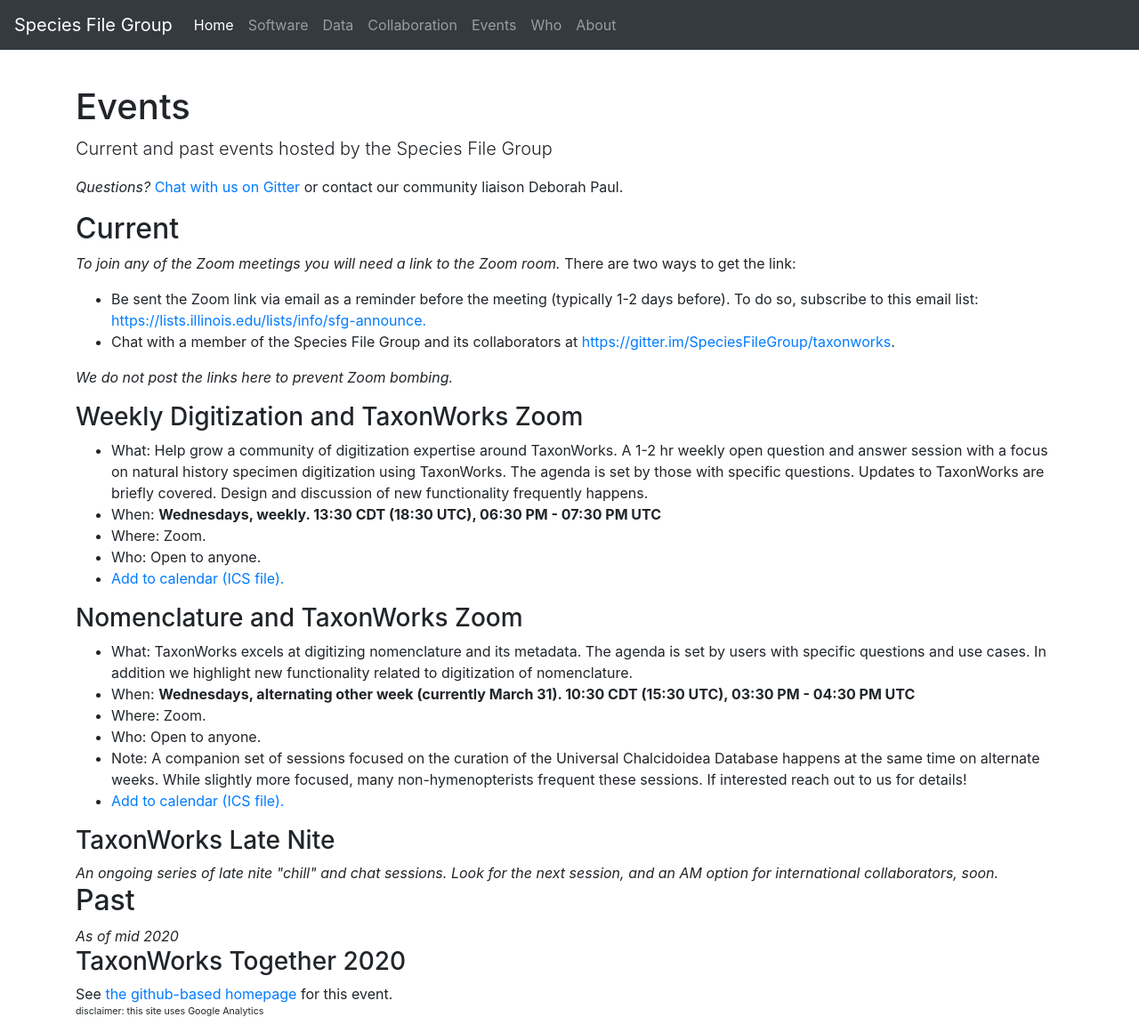
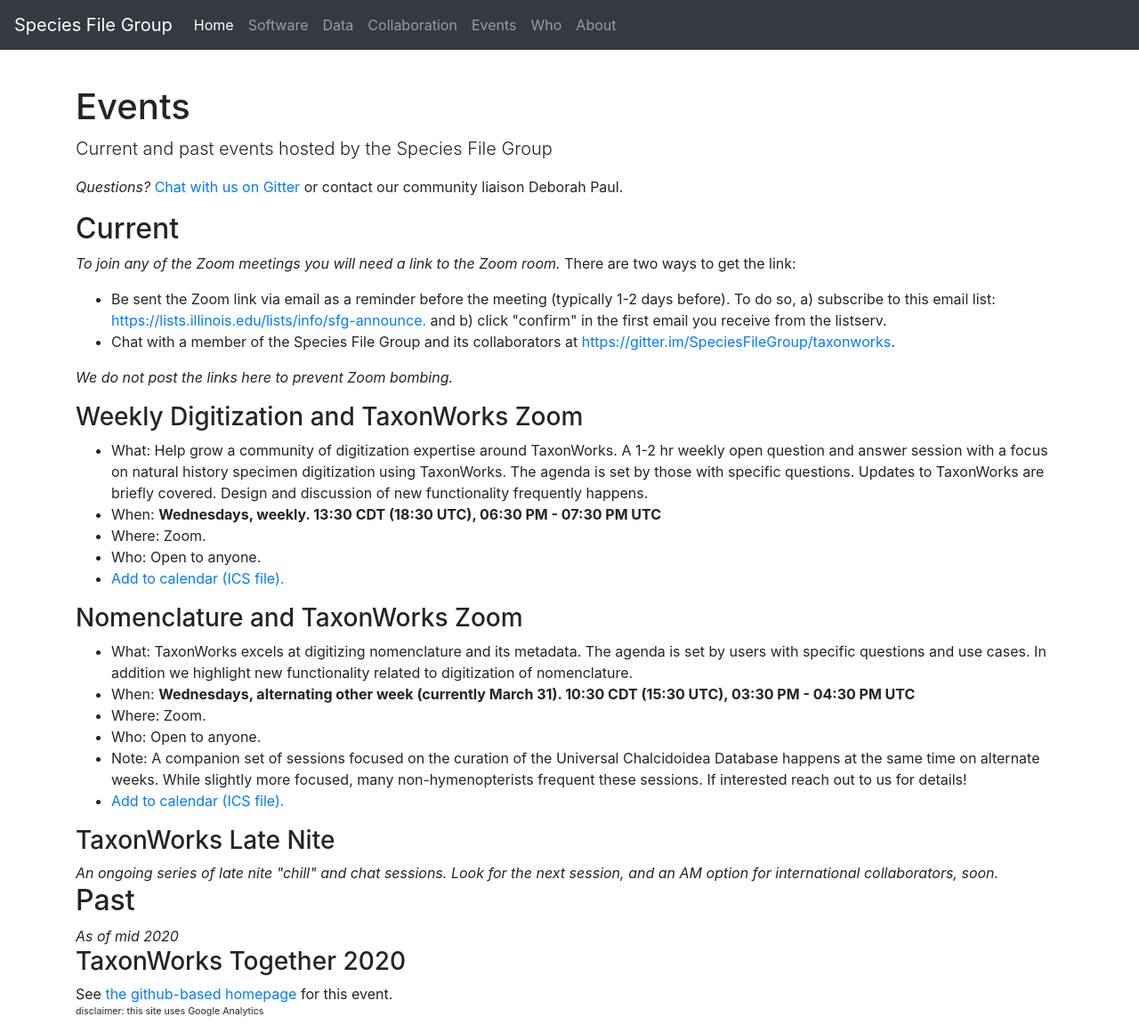
Before and after one commit to pnhogan/speciesfilegroup.github.io, a Jekyll site: the page built from events.html, in a window 1280 px wide and 1161 px high. Shown: the whole window at 89% size. Built offline with Jekyll 4.4.1, drawn with Linux system fonts in a browser that asks for light colours.

Commit message:
added note that one needs to click confirm in first email from listserv
Some folks say they signed up for the listserv but they don't appear in the listserv subscribers list. Following up with some users (thanks Kojun!), we discovered that they need to click "confirm" in the first email they receive from the listserv. Added note to this effect here on the events.html page, and will add it to the listserv instructions page too.

```diff
--- a/events.html
+++ b/events.html
@@ -14,7 +14,7 @@
 
 <p><em>To join any of the Zoom meetings you will need a link to the Zoom room.</em> There are two ways to get the link:
   <ul>
-    <li> Be sent the Zoom link via email as a reminder before the meeting (typically 1-2 days before). To do so, subscribe to this email list: <a href="https://lists.illinois.edu/lists/info/sfg-announce">https://lists.illinois.edu/lists/info/sfg-announce.</a></li>
+    <li> Be sent the Zoom link via email as a reminder before the meeting (typically 1-2 days before). To do so, a) subscribe to this email list: <a href="https://lists.illinois.edu/lists/info/sfg-announce">https://lists.illinois.edu/lists/info/sfg-announce.</a> and b) click "confirm" in the first email you receive from the listserv. </li>
     <li> Chat with a member of the Species File Group and its collaborators at <a href="https://gitter.im/SpeciesFileGroup/taxonworks">https://gitter.im/SpeciesFileGroup/taxonworks</a>.
 </ul>
 <em> We do not post the links here to prevent Zoom bombing.</em>
```
